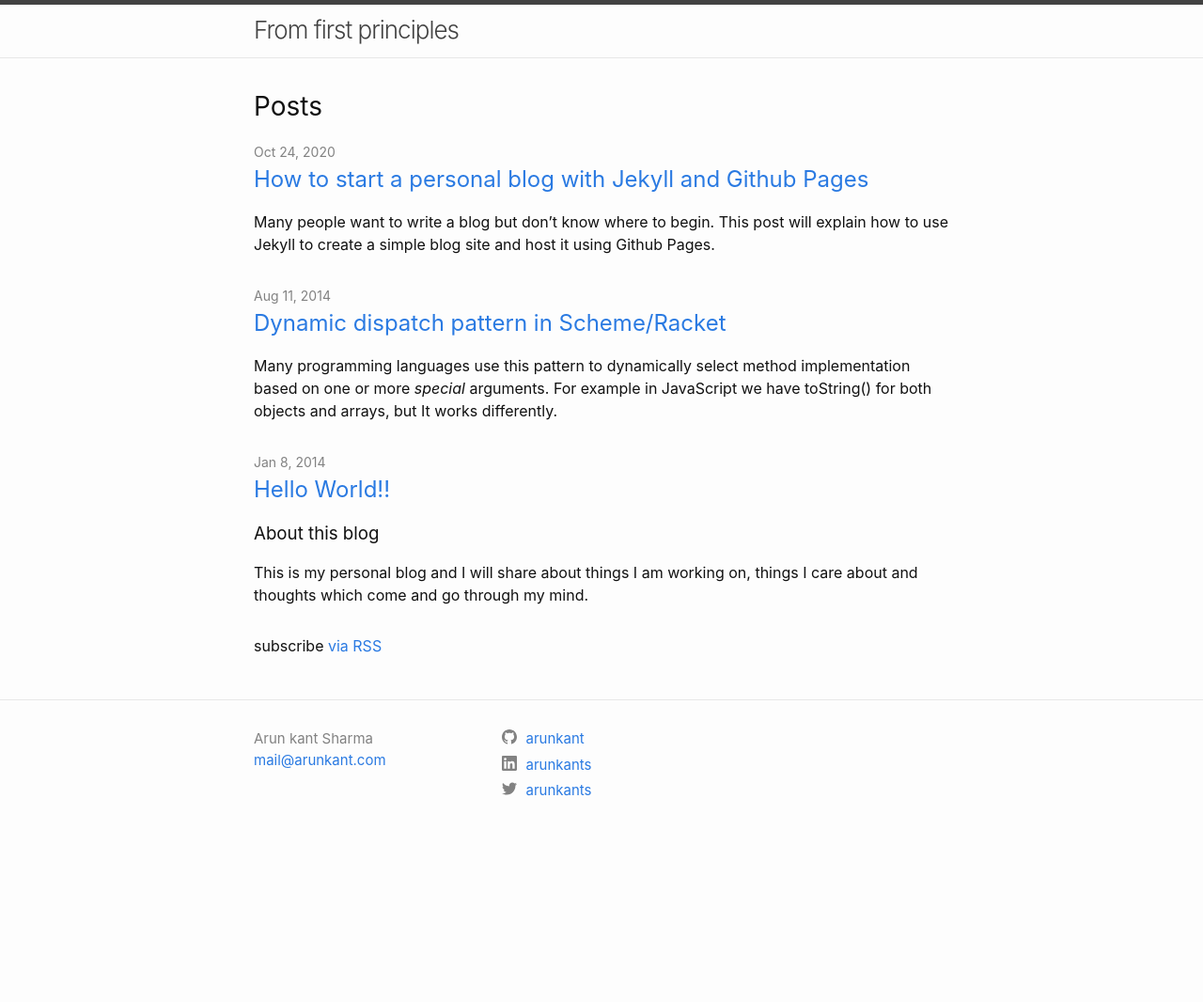
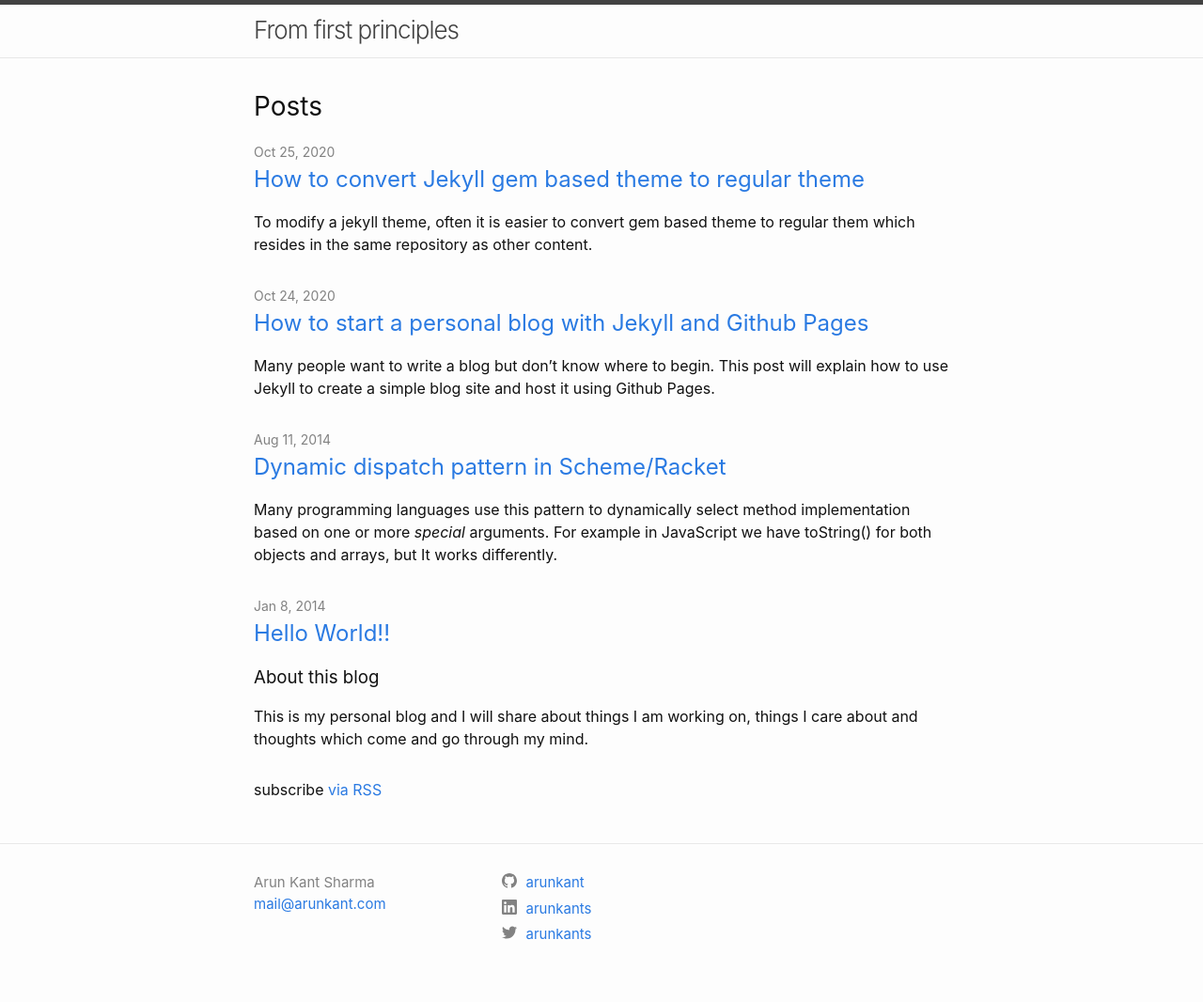
Before and after one commit to arunkant/arunkant.github.io, a Jekyll site: the page built from index.markdown, in a window 1280 px wide. Shown: the whole page at 94% size. Built offline with Jekyll 4.4.1, drawn with Linux system fonts in a browser that asks for light colours; before the commit the page ends 913 px from its top, so only the background shows below that.

Commit message:
convert gem based theme to regular theme

````diff
--- a/Gemfile
+++ b/Gemfile
@@ -9,13 +9,14 @@ source "https://rubygems.org"
 # Happy Jekylling!
 gem "jekyll", "~> 4.1.1"
 # This is the default theme for new Jekyll sites. You may change this to anything you like.
-gem "minima", "~> 2.5"
+# gem "minima", "~> 2.5"
 # If you want to use GitHub Pages, remove the "gem "jekyll"" above and
 # uncomment the line below. To upgrade, run `bundle update github-pages`.
 # gem "github-pages", group: :jekyll_plugins
 # If you have any plugins, put them here!
 group :jekyll_plugins do
   gem "jekyll-feed", "~> 0.12"
+  gem "jekyll-seo-tag", "~> 2.7"
 end
 
 # Windows and JRuby does not include zoneinfo files, so bundle the tzinfo-data gem
--- a/_config.yml
+++ b/_config.yml
@@ -19,7 +19,7 @@
 # in the templates via {{ site.myvariable }}.
 
 title: From first principles
-author: Arun kant Sharma
+author: Arun Kant Sharma
 email: mail@arunkant.com
 description: "" # >- # this means to ignore newlines until "baseurl:"
 
@@ -34,9 +34,10 @@ show_excerpts: true
 
 
 # Build settings
-theme: minima
+# theme: minima
 plugins:
   - jekyll-feed
+  - jekyll-seo-tag
 
 # Exclude from processing.
 # The following items will not be processed, by default.
--- /dev/null
+++ b/_posts/2020-10-25-convert-gem-based-theme-to-regular-theme.md
@@ -0,0 +1,50 @@
+---
+title: How to convert Jekyll gem based theme to regular theme
+layout: post
+---
+To modify a jekyll theme, often it is easier to convert gem based theme to regular them which resides in the same repository as other content.
+
+[Official Documentation](https://jekyllrb.com/docs/themes/#converting-gem-based-themes-to-regular-themes) is good place to start. This blog is mostly note for my future self.
+
+_Note that making copies of theme files will prevent you from receiving any theme updates._
+
+First let's find out what theme we are using. By default Jekyll uses `minima` theme. This information is in `_config.yml` file.
+
+Then open the directory where the gem is
+```
+$ open $(bundle info --path minima)
+```
+
+Copy below folders to root of the your blog's repository
+```
+_inclues
+_layouts
+_sass
+assets
+```
+
+We are going to remove the theme's gem as dependency. But before that put dependency of the theme in `Gemfile` or our theme will be broken. (these can be found in `.gemspec` file of the theme)
+
+```ruby
+# file: Gemfile
+group :jekyll_plugins do
+  gem "jekyll-feed", "~> 0.12"
+  gem "jekyll-seo-tag", "~> 2.7"
+end
+```
+
+Also we need to do add them in `_config.yml` too
+
+```yaml
+# file: _config.yml
+plugins:
+  - jekyll-feed
+  - jekyll-seo-tag
+```
+Don't forget to run `bundle update`.
+
+Finally remove reference to theme gem
+ - open `Gemfile` and remove `gem "minima", "~> 2.5"`.
+ - Open `_config.yml` and remove `theme: minima`.
+
+And we are done.
````
Also changed, not shown: Gemfile.lock.
